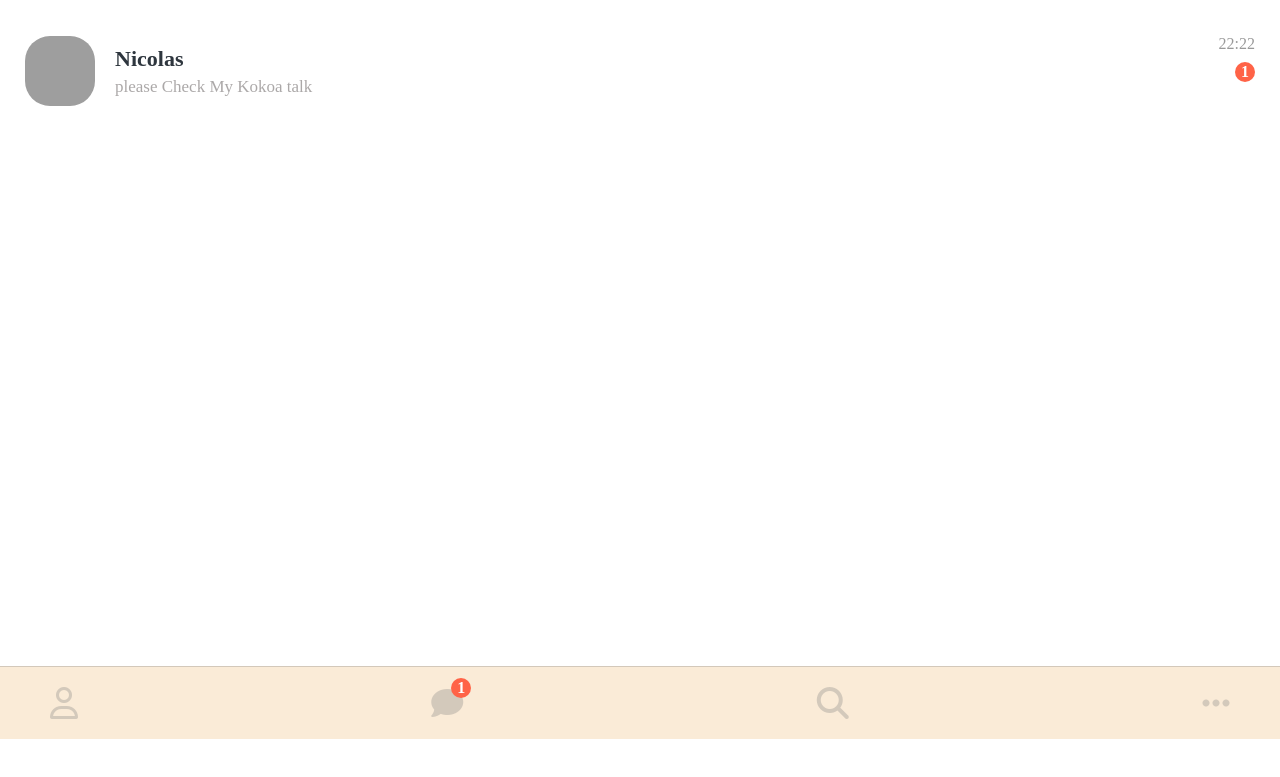
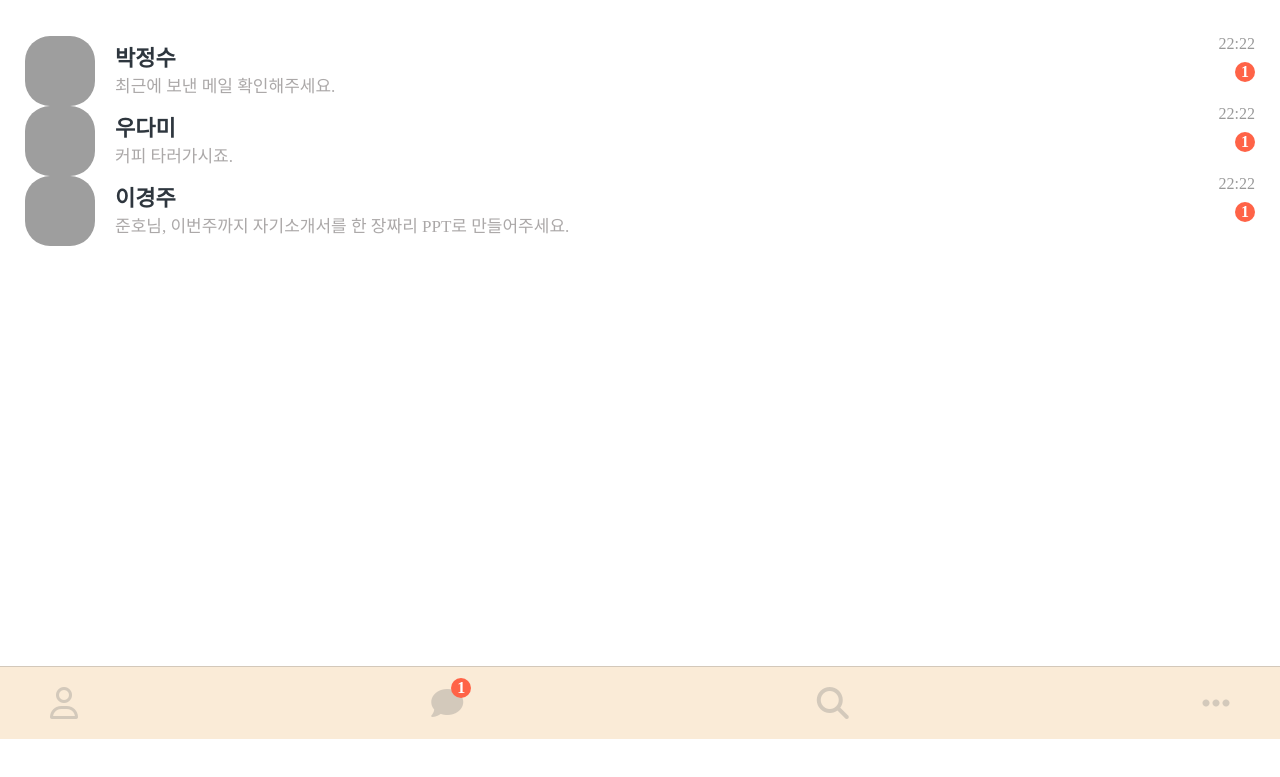
Before and after one commit to john0728/KOKOA_Clone, a plain HTML site: page chats.html in a window 1280 px wide. Shown: the part 61-838 px from the top of the page. Drawn offline with Linux system fonts and the light colour scheme; grey boxes are pictures that could not be loaded.

Commit message:
today's work

```diff
--- a/CSS/welcome-header.css
+++ b/CSS/welcome-header.css
@@ -1,10 +1,11 @@
 .welcome-header
 {
-margin-top:90px 0px;
+margin-top: 90px;
 text-align:center;
 display:flex;
+padding:var(--horizontal-space);
 flex-direction: column;
-align-items: center;
+align-items:center;
 font-weight: 600;
 }
 
--- a/chats.html
+++ b/chats.html
@@ -43,10 +43,10 @@
 
     <div class="user-component">
       <div class="user-component__column">
-        <img src="https://scontent-ssn1-1.xx.fbcdn.net/v/t39.30808-1/281689743_5416605505063768_5407389030020057898_n.jpg?stp=dst-jpg_p160x160&_nc_cat=100&ccb=1-7&_nc_sid=dbb9e7&_nc_ohc=hEwEbNrjdbkAX9CJNdQ&_nc_ht=scontent-ssn1-1.xx&oh=00_AfAwRM_R5vlJEquy-OPTunRI_wgWlL8k2KyvET6SIg60-A&oe=64321FA1"class="user-component__avatar user-component__avatar">
+        <img src="https://img.freepik.com/free-photo/korean-young-woman-s-close-up-portrait-female-model-in-white-shirt-smiling-and-looking-happy-concept-of-human-emotions-facial-expression-front-view_155003-18251.jpg" class="user-component__avatar user-component__avatar">
           <div class ="user-component__text">
-            <h4 class="user-component__title">Nicolas</h4>
-            <h6 class="user-component__subtitle">please Check My Kokoa talk</h6>
+            <h4 class="user-component__title">박정수</h4>
+            <h6 class="user-component__subtitle">최근에 보낸 메일 확인해주세요.</h6>
           </div>
       </div>
 
@@ -55,6 +55,44 @@
         <div class="badge">1</div>
       </div>
     </div>
+</main>
+
+
+<main class="main-screen">
+
+  <div class="user-component">
+    <div class="user-component__column">
+      <img src="https://www.sciencetimes.co.kr/wp-content/uploads/2018/10/fc08a3_ecc89ba4706a4199a9a51be9500037d0mv2_d_1754_2480_s_2.jpg" class="user-component__avatar user-component__avatar">
+        <div class ="user-component__text">
+          <h4 class="user-component__title">우다미</h4>
+          <h6 class="user-component__subtitle">커피 타러가시죠.</h6>
+        </div>
+    </div>
+
+    <div class="user-component__column">
+      <span class="user-component__time">22:22</span>
+      <div class="badge">1</div>
+    </div>
+  </div>
+</main>
+
+
+<main class="main-screen">
+
+  <div class="user-component">
+    <div class="user-component__column">
+      <img src="https://media.istockphoto.com/id/1309405105/ko/%EC%82%AC%EC%A7%84/%EC%A0%8A%EC%9D%80-%EA%B0%88%EC%83%89-%EB%A8%B8%EB%A6%AC%EC%9D%98-%EC%95%84%EB%A6%84%EB%8B%A4%EC%9B%80-%EC%B4%88%EC%83%81%ED%99%94.jpg?s=612x612&w=0&k=20&c=ksOIdHxcpHzMeL-6vmI-io6EnPON7Ivn_GkWf0PoywI=" class="user-component__avatar user-component__avatar">
+        <div class ="user-component__text">
+          <h4 class="user-component__title">이경주</h4>
+          <h6 class="user-component__subtitle">준호님, 이번주까지 자기소개서를 한 장짜리 PPT로 만들어주세요.</h6>
+        </div>
+    </div>
+
+    <div class="user-component__column">
+      <span class="user-component__time">22:22</span>
+      <div class="badge">1</div>
+    </div>
+  </div>
 </main>
 
 
```
Also changed, not shown: index.html (+2 -1 lines).
